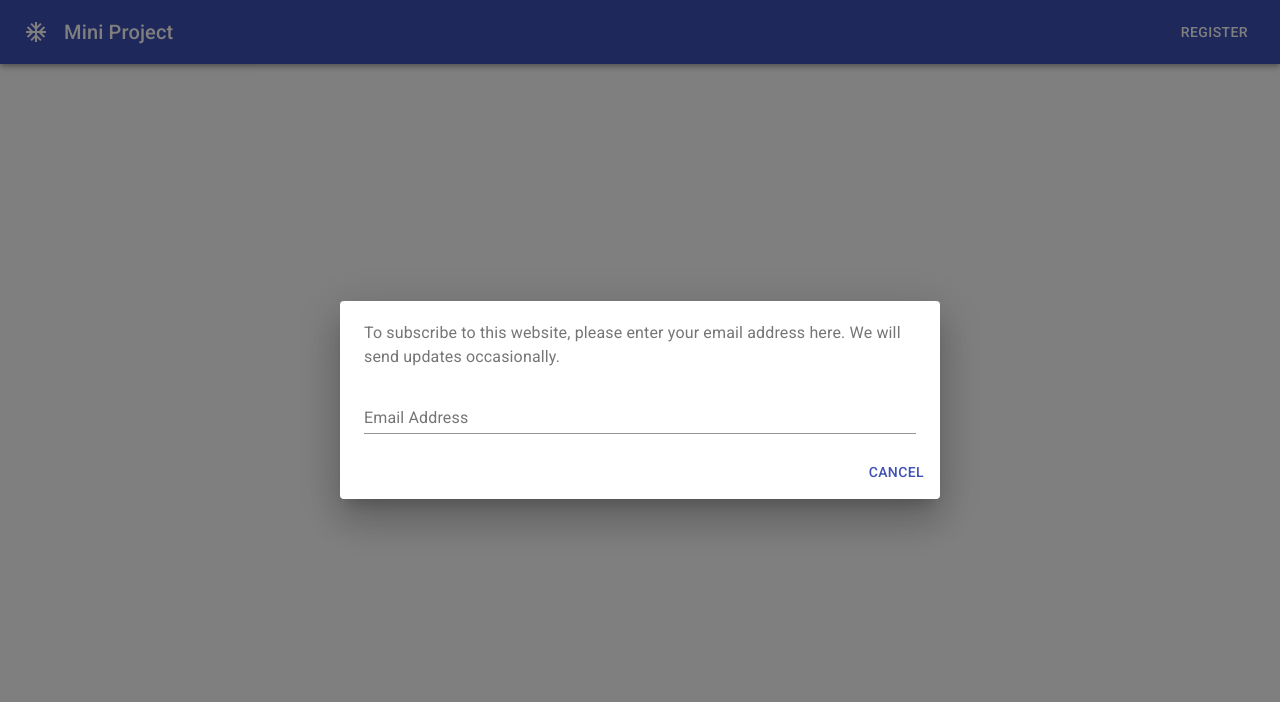
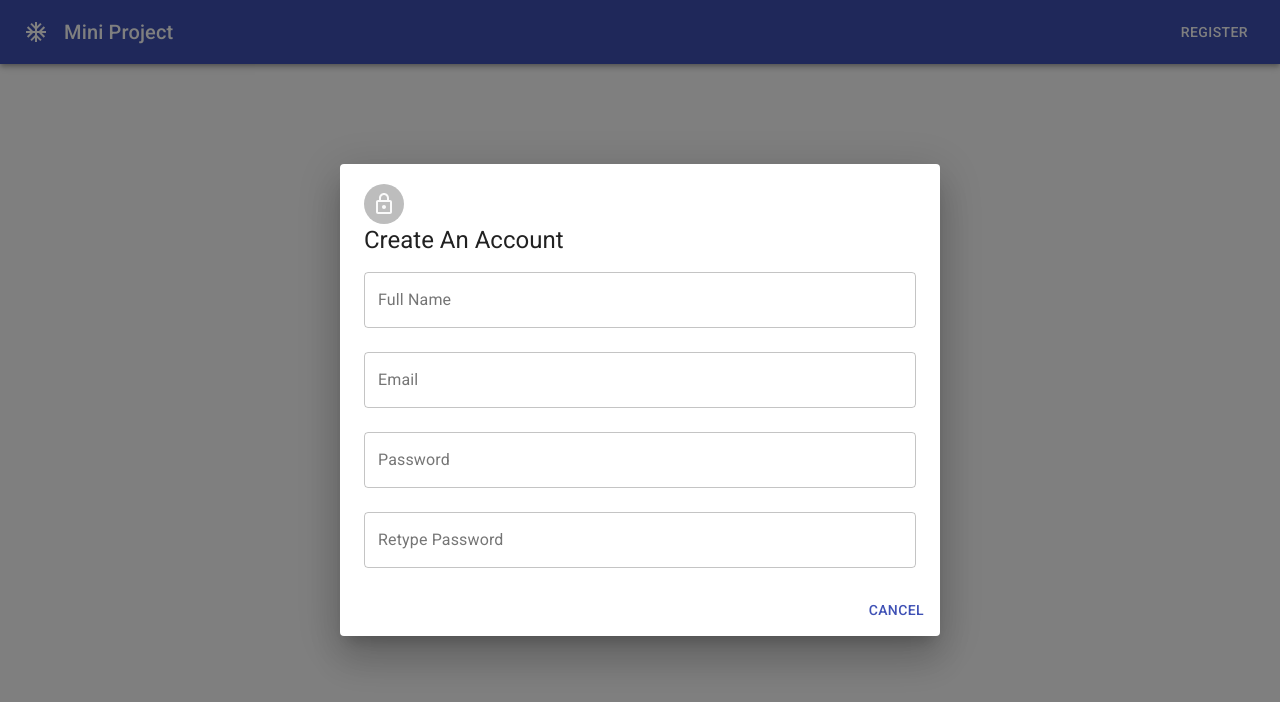
Before and after one commit to lehai051092/reactjs-mini-project, a React (Create React App) app: page / in a window 1280 px wide. Both pictures are taken after a click on the button "REGISTER". Shown: the top 702 px of the page. Built offline with nearby package versions, Linux system fonts and the light colour scheme.

Commit message:
Authentication Module - Setup Form Register

```diff
--- a/package.json
+++ b/package.json
@@ -3,6 +3,7 @@
   "version": "1.0.0",
   "private": true,
   "dependencies": {
+    "@hookform/resolvers": "^2.9.10",
     "@material-ui/core": "^4.12.4",
     "@material-ui/icons": "^4.11.3",
     "@testing-library/jest-dom": "^5.16.5",
--- a/src/components/Header/components/DialogRegister/index.jsx
+++ b/src/components/Header/components/DialogRegister/index.jsx
@@ -1,10 +1,9 @@
 import React from 'react';
 import Button from '@material-ui/core/Button';
-import TextField from '@material-ui/core/TextField';
 import Dialog from '@material-ui/core/Dialog';
 import DialogActions from '@material-ui/core/DialogActions';
 import DialogContent from '@material-ui/core/DialogContent';
-import DialogContentText from '@material-ui/core/DialogContentText';
+import Register from "../../../../features/Auth/components/Register";
 
 DialogRegister.propTypes = {};
 
@@ -24,18 +23,7 @@ function DialogRegister(props) {
       <Button color="inherit" onClick={handleClickOpen}>Register</Button>
       <Dialog open={open} onClose={handleClose} aria-labelledby="form-dialog-title" disableEscapeKeyDown disableBackdropClick>
         <DialogContent>
-          <DialogContentText>
-            To subscribe to this website, please enter your email address here. We will send updates
-            occasionally.
-          </DialogContentText>
-          <TextField
-            autoFocus
-            margin="dense"
-            id="name"
-            label="Email Address"
-            type="email"
-            fullWidth
-          />
+          <Register/>
         </DialogContent>
         <DialogActions>
           <Button onClick={handleClose} color="primary">
--- /dev/null
+++ b/src/components/form-controls/InputField/index.jsx
@@ -0,0 +1,49 @@
+import React from 'react';
+import PropTypes from 'prop-types';
+import TextField from "@material-ui/core/TextField";
+import {Controller} from "react-hook-form";
+
+InputField.propTypes = {
+  form: PropTypes.object.isRequired,
+  name: PropTypes.string.isRequired,
+
+  label: PropTypes.string,
+  disabled: PropTypes.bool,
+};
+
+InputField.defaultProps = {
+  form: {},
+  name: '',
+
+  label: '',
+  disabled: false,
+};
+
+function InputField(props) {
+  const {form, name, label, disabled} = props;
+
+  return (
+    <Controller
+      form={form}
+      name={name}
+      control={form.control}
+      render={({ field: { onChange, onBlur, value, name }, fieldState: { invalid, error } }) => (
+        <TextField
+          fullWidth
+          margin="normal"
+          variant="outlined"
+          label={label}
+          error={invalid}
+          helperText={error?.message}
+          onChange={onChange}
+          onBlur={onBlur}
+          name={name}
+          value={value}
+          disabled={disabled}
+        />
+      )}
+    />
+  );
+}
+
+export default InputField;
--- /dev/null
+++ b/src/features/Auth/components/Register/index.jsx
@@ -0,0 +1,19 @@
+import React from 'react';
+import RegisterForm from "../RegisterForm";
+
+Register.propTypes = {};
+
+function Register(props) {
+
+  const handleFormSubmit = (values) => {
+    console.log(values);
+  };
+
+  return (
+    <>
+      <RegisterForm onFormSubmit={handleFormSubmit}/>
+    </>
+  );
+}
+
+export default Register;
--- /dev/null
+++ b/src/features/Auth/components/RegisterForm/index.jsx
@@ -0,0 +1,62 @@
+import React from 'react';
+import PropTypes from 'prop-types';
+import InputField from "../../../../components/form-controls/InputField";
+import {useForm} from "react-hook-form";
+import * as yup from 'yup';
+import {yupResolver} from "@hookform/resolvers/yup";
+import {Avatar} from "@material-ui/core";
+import {LockOutlined} from "@material-ui/icons";
+import Typography from "@material-ui/core/Typography";
+
+RegisterForm.propTypes = {
+  onFormSubmit: PropTypes.func,
+};
+
+RegisterForm.defaultProps = {
+  onFormSubmit: null,
+};
+
+function RegisterForm({onFormSubmit}) {
+  const schema = yup.object({
+    title: yup.string()
+      .required('Please enter title')
+      .min(6, 'Title is too short'),
+  }).required();
+
+  const form = useForm({
+    defaultValues: {
+      fullName: '',
+      email: '',
+      password: '',
+      retypePassword: '',
+    },
+    resolver: yupResolver(schema),
+  });
+
+  const handleFormSubmit = (values) => {
+    if (onFormSubmit) {
+      onFormSubmit(values);
+    }
+
+    form.reset();
+  }
+
+  return (
+    <>
+      <Avatar>
+        <LockOutlined/>
+      </Avatar>
+      <Typography component="h2" variant="h5">
+        Create An Account
+      </Typography>
+      <form onSubmit={form.handleSubmit(handleFormSubmit)}>
+        <InputField name="fullName" label="Full Name" form={form}/>
+        <InputField name="email" label="Email" form={form}/>
+        <InputField name="password" label="Password" form={form}/>
+        <InputField name="retypePassword" label="Retype Password" form={form}/>
+      </form>
+    </>
+  );
+}
+
+export default RegisterForm;
```
Also changed, not shown: src/features/Auth/index.jsx (added, +12 -0 lines), 1 other file (tests, documents, lock files or other folders).
